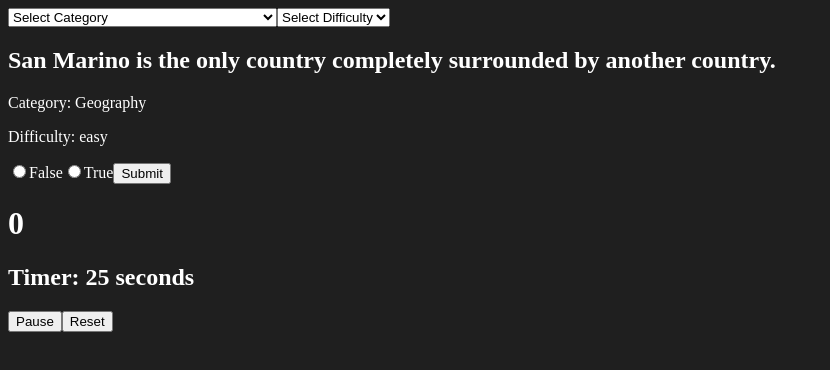
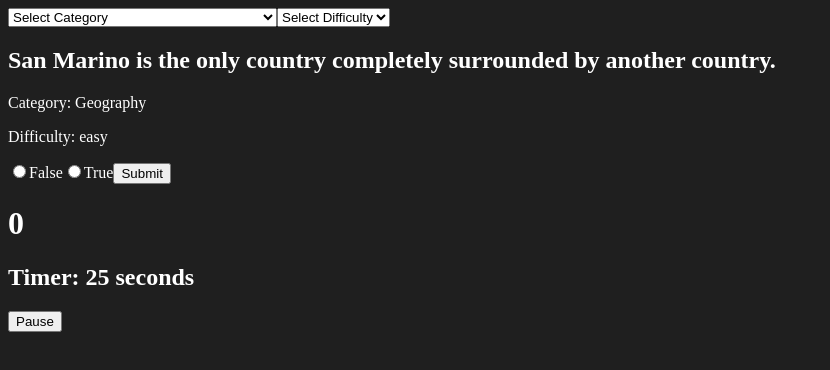
Before and after one commit to rahulpedapudi/react-quiz-app, a React (Vite) app: page / in a window 1280 px wide. Shown: the top 370 px of the page, without its empty margins (0-830 px from the left). Built offline with nearby package versions, Linux system fonts and the light colour scheme.

Commit message:
feat: add autoskip when timer expires

```diff
--- a/src/components/Question.jsx
+++ b/src/components/Question.jsx
@@ -117,6 +117,12 @@ export default function Question() {
     });
   }
 
+  const handleTimerExpire = () => {
+    console.log(category);
+    console.log(difficulty);
+    getByFilter(category, difficulty);
+  };
+
   return (
     <div>
       <form>
@@ -165,7 +171,8 @@ export default function Question() {
             ? 20
             : 15
         }
-        questionChange={question}
+        question={question}
+        onExpire={handleTimerExpire}
       />
     </div>
   );
--- a/src/components/Timer.jsx
+++ b/src/components/Timer.jsx
@@ -7,7 +7,7 @@ export default function Timer(props) {
 
   useEffect(() => {
     setSeconds(props.initialSeconds);
-  }, [props.questionChange]);
+  }, [props.question]);
 
   useEffect(() => {
     let intervalId;
@@ -15,6 +15,9 @@ export default function Timer(props) {
       intervalId = setInterval(() => {
         setSeconds((prevSeconds) => prevSeconds - 1);
       }, 1000);
+    }
+    if (seconds == 0) {
+      props.onExpire();
     }
     return () => clearInterval(intervalId);
   }, [isRunning, seconds]);
@@ -24,20 +27,20 @@ export default function Timer(props) {
   //   };
 
   const pauseTimer = () => {
-    setIsRunning(false);
+    setIsRunning(!isRunning);
   };
 
-  const resetTimer = () => {
-    setIsRunning(false);
-    setSeconds(props.initialSeconds);
-  };
+  // const resetTimer = () => {
+  //   setIsRunning(false);
+  //   setSeconds(props.initialSeconds);
+  // };
 
   return (
     <div>
       <h2>Timer: {seconds} seconds</h2>
       {/* <button onClick={startTimer}>Start</button> */}
-      <button onClick={pauseTimer}>Pause</button>
-      <button onClick={resetTimer}>Reset</button>
+      <button onClick={pauseTimer}>{isRunning ? "Pause" : "Resume"}</button>
+      {/* <button onClick={resetTimer}>Reset</button> */}
     </div>
   );
 }
```
